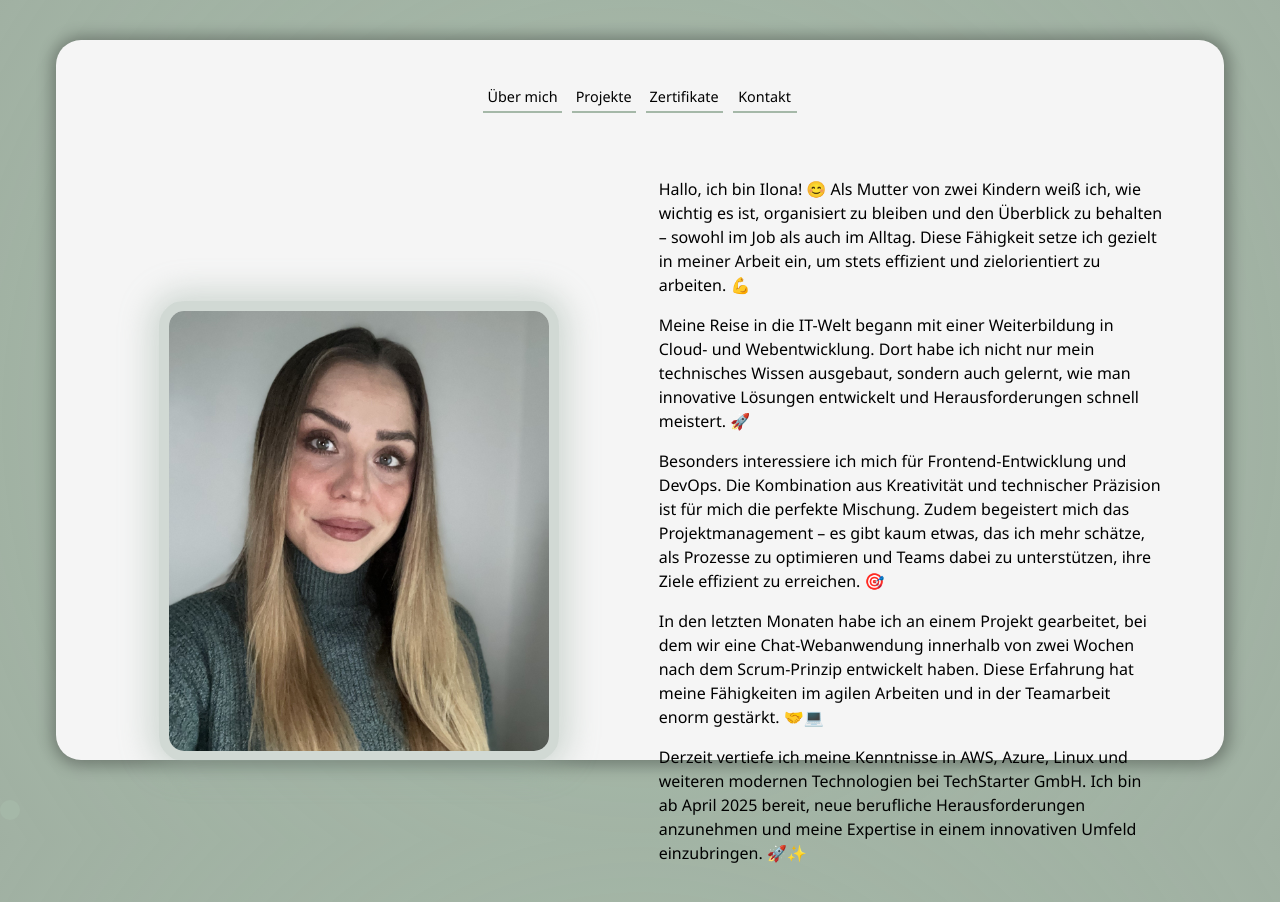
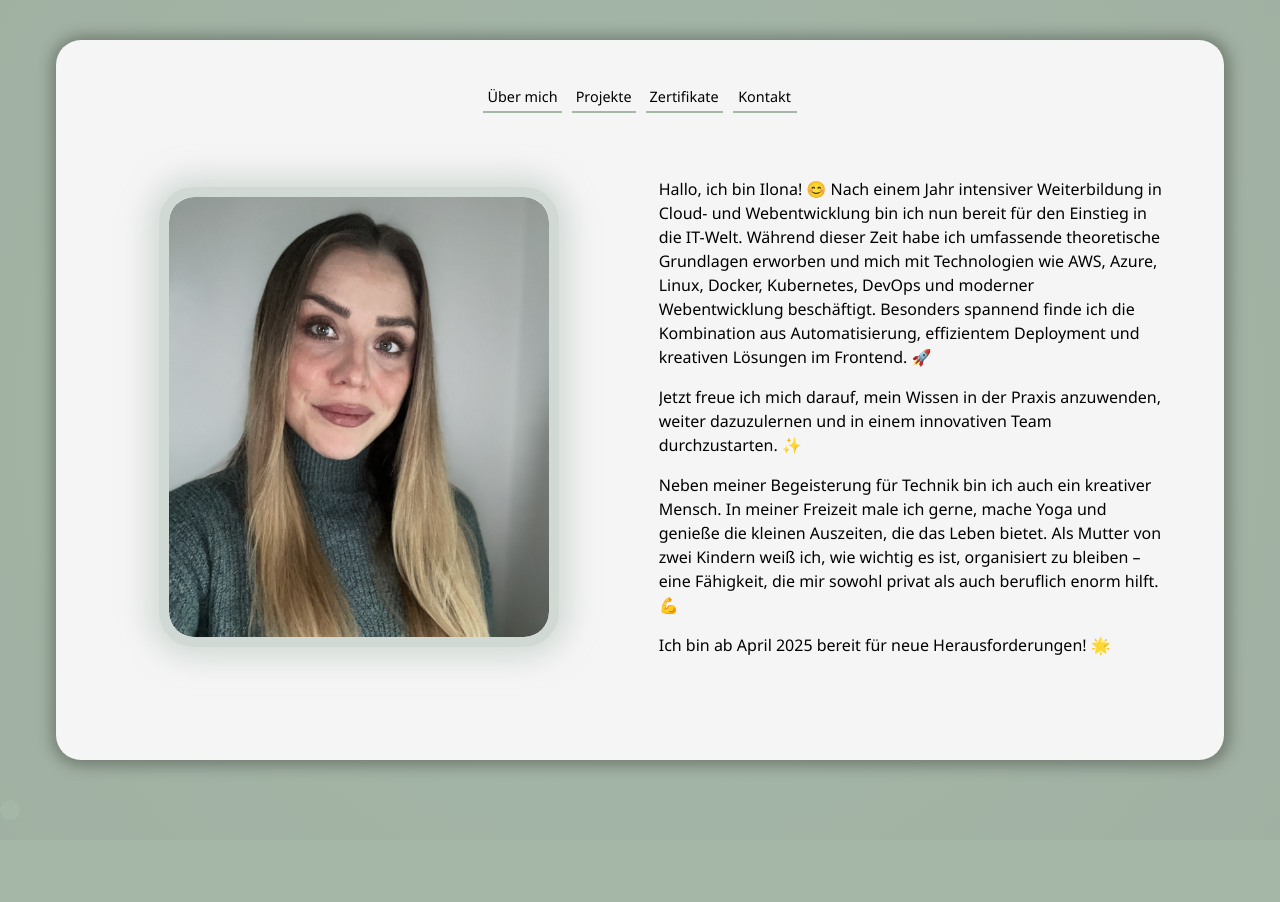
Before and after one commit to ilonagoergens/mein-portfolio, a React (Vite) app: page / in a window 1280 px wide. Shown: the top 902 px of the page. After the commit the page ends 840 px from the top, so only its background shows below. Built offline with nearby package versions, Linux system fonts and the light colour scheme.

Commit message:
Alles mögliche

```diff
--- a/package.json
+++ b/package.json
@@ -19,7 +19,8 @@
     "particles-bg": "^2.5.5",
     "react": "^18.3.1",
     "react-dom": "^18.3.1",
-    "rellax": "^1.12.1"
+    "rellax": "^1.12.1",
+    "swiper": "^11.2.2"
   },
   "devDependencies": {
     "@eslint/js": "^9.13.0",
--- a/src/App.jsx
+++ b/src/App.jsx
@@ -11,9 +11,7 @@ import AzureImage from "./assets/azure.png";
 import ScrumImage from "./assets/scrum.png";
 import { ThemeProvider, createTheme } from "@mui/material/styles";
 import "./style.css";
-import { Accordion, AccordionSummary, AccordionDetails } from "@mui/material";
-import ExpandMoreIcon from "@mui/icons-material/ExpandMore";
-import myVideo from "./assets/Kaiwa.mp4";
+import KaiwaVideo from '/public/Kaiwa.mp4';
 
 const theme = createTheme({
   typography: {
@@ -71,9 +69,20 @@ function NavButton({ label, onClick }) {
 
 function App() {
   const [activeContent, setActiveContent] = useState("home");
+  const [activeProject, setActiveProject] = useState(null); // Hier den activeProject-State hinzufügen
+  const [videoEnded, setVideoEnded] = useState(false);
+
+  const handleRestartVideo = () => {
+    setVideoEnded(false); // Zurücksetzen der videoEnded-Flag
+  };
 
   const handleClick = (content) => {
     setActiveContent(content);
+  };
+
+    // Funktion zum Umschalten des aktiven Projekts
+    const handleProjectClick = (projectId) => {
+      setActiveProject(activeProject === projectId ? null : projectId); // Setzt das Projekt oder setzt es zurück
     };
 
   useEffect(() => {
@@ -195,6 +204,9 @@ function App() {
     };
   }, []);
 
+
+
+
   return (
     <ThemeProvider theme={theme}>
       <Box
@@ -311,46 +323,32 @@ function App() {
                     }}
                   >
                     <p>
-                      {" "}
-                      Hallo, ich bin Ilona! 😊 Als Mutter von zwei Kindern weiß
-                      ich, wie wichtig es ist, organisiert zu bleiben und den
-                      Überblick zu behalten – sowohl im Job als auch im Alltag.
-                      Diese Fähigkeit setze ich gezielt in meiner Arbeit ein, um
-                      stets effizient und zielorientiert zu arbeiten. 💪{" "}
-                    </p>{" "}
+                      Hallo, ich bin Ilona! 😊 Nach einem Jahr intensiver
+                      Weiterbildung in Cloud- und Webentwicklung bin ich nun
+                      bereit für den Einstieg in die IT-Welt. Während dieser
+                      Zeit habe ich umfassende theoretische Grundlagen erworben
+                      und mich mit Technologien wie AWS, Azure, Linux, Docker,
+                      Kubernetes, DevOps und moderner Webentwicklung
+                      beschäftigt. Besonders spannend finde ich die Kombination
+                      aus Automatisierung, effizientem Deployment und kreativen
+                      Lösungen im Frontend. 🚀
+                    </p>
                     <p>
-                      {" "}
-                      Meine Reise in die IT-Welt begann mit einer Weiterbildung
-                      in Cloud- und Webentwicklung. Dort habe ich nicht nur mein
-                      technisches Wissen ausgebaut, sondern auch gelernt, wie
-                      man innovative Lösungen entwickelt und Herausforderungen
-                      schnell meistert. 🚀{" "}
-                    </p>{" "}
+                      Jetzt freue ich mich darauf, mein Wissen in der Praxis
+                      anzuwenden, weiter dazuzulernen und in einem innovativen
+                      Team durchzustarten. ✨
+                    </p>
                     <p>
-                      {" "}
-                      Besonders interessiere ich mich für Frontend-Entwicklung
-                      und DevOps. Die Kombination aus Kreativität und
-                      technischer Präzision ist für mich die perfekte Mischung.
-                      Zudem begeistert mich das Projektmanagement – es gibt kaum
-                      etwas, das ich mehr schätze, als Prozesse zu optimieren
-                      und Teams dabei zu unterstützen, ihre Ziele effizient zu
-                      erreichen. 🎯{" "}
-                    </p>{" "}
+                      Neben meiner Begeisterung für Technik bin ich auch ein
+                      kreativer Mensch. In meiner Freizeit male ich gerne, mache
+                      Yoga und genieße die kleinen Auszeiten, die das Leben
+                      bietet. Als Mutter von zwei Kindern weiß ich, wie wichtig
+                      es ist, organisiert zu bleiben – eine Fähigkeit, die mir
+                      sowohl privat als auch beruflich enorm hilft. 💪
+                    </p>
                     <p>
-                      {" "}
-                      In den letzten Monaten habe ich an einem Projekt
-                      gearbeitet, bei dem wir eine Chat-Webanwendung innerhalb
-                      von zwei Wochen nach dem Scrum-Prinzip entwickelt haben.
-                      Diese Erfahrung hat meine Fähigkeiten im agilen Arbeiten
-                      und in der Teamarbeit enorm gestärkt. 🤝💻{" "}
-                    </p>{" "}
-                    <p>
-                      {" "}
-                      Derzeit vertiefe ich meine Kenntnisse in AWS, Azure, Linux
-                      und weiteren modernen Technologien bei TechStarter GmbH.
-                      Ich bin ab April 2025 bereit, neue berufliche
-                      Herausforderungen anzunehmen und meine Expertise in einem
-                      innovativen Umfeld einzubringen. 🚀✨{" "}
+                      Ich bin ab April 2025 bereit für neue Herausforderungen!
+                      🌟
                     </p>
                   </Typography>
                 </Box>
@@ -368,85 +366,116 @@ function App() {
         fontWeight: "bold",
         marginBottom: 2,
         color: "#333",
-        fontSize: { xs: '1.5rem', sm: '2rem' }, // Flexibilität für kleinere Bildschirme
+        fontSize: { xs: "1.5rem", sm: "2rem" },
       }}
     >
+      {/* Hier könnte der Titel deines Projekts stehen */}
     </Typography>
 
-    <Typography
-      variant="body1"
+    {/* Projekt 1 */}
+    <Box
       sx={{
+        boxShadow: 2,
+        borderRadius: 2,
+        backgroundColor: "#f5f5f5",
+        padding: 3,
         textAlign: "center",
-        marginBottom: 3,
-        color: "#555",
-        fontSize: { xs: '1rem', sm: '1.2rem' }, // Anpassung je nach Bildschirmgröße
+        cursor: "pointer",
+        transition: "transform 0.3s",
+        margin: "0 auto",
+        width: "100%",
+        maxWidth: 600,
+        "&:hover": {
+          transform: "scale(1.05)",
+        },
+        transform: activeProject === 1 ? 'scale(1.2)' : 'scale(1)',
+      }}
+      onClick={() => handleProjectClick(1)}
+    >
+      <Typography variant="h6">Chat Web App</Typography>
+      <Typography variant="body2" sx={{ color: "#555" }}>
+        Mit einem dreiköpfigen Team haben wir diese Chat-Webanwendung entwickelt. Hier ist auch eine Präsentation des Projekts, die du dir ansehen kannst 👉🏼
+        <a
+          href="https://docs.google.com/presentation/d/e/2PACX-1vQD-Rg4rOEsn1XyzAamP5bCGOn7uCDO1C6RhJwJLwB35IXDUTTqaP5ORa-jogCjMw/pub?start=false&loop=false&delayms=3000"
+          target="_blank"
+          rel="noopener noreferrer"
+          style={{
+            color: "#0070f3",
+            textDecoration: "underline",
           }}
         >
+          Projektpräsentation
+        </a>
+        {" "}
+        und hier ist der GitHub-Link zum Projekt 👉🏼
+        <a
+          href="https://github.com/ilonagoergens/Kaiwa"
+          target="_blank"
+          rel="noopener noreferrer"
+          style={{
+            color: "#0070f3",
+            textDecoration: "underline",
+          }}
+        >
+          GitHub-Projekt
+        </a>
       </Typography>
+    </Box>
 
-    {/* Video in einer Box */}
+    {/* Hinweistext und Video, die nur erscheinen, wenn dieses Projekt aktiv ist */}
+    {activeProject === 1 && !videoEnded ? (
+      <>
         <Box
           sx={{
-        marginLeft: "25%",
+            marginLeft: "auto",
+            marginRight: "auto",
             display: "flex",
             justifyContent: "center",
             alignItems: "center",
             width: "100%",
-        maxWidth: 560,
-        marginBottom: 3,
+            maxWidth: 760,
+            position: "relative",  // Relative Positionierung für das Layout
+            top: "-150px",  // Verschiebe das Element leicht nach oben
             boxShadow: 2,
             borderRadius: 2,
             overflow: "hidden",
             backgroundColor: "#f9f9f9",
             padding: 2,
+            transition: 'transform 0.3s',
           }}
         >
-      <video width="100%" height="auto" controls>
-        <source src={myVideo} type="video/mp4" />
+          <video
+            width="100%"
+            height="auto"
+            controls
+            style={{
+              objectFit: "contain",  // Verhindert das Abschneiden des Videos
+              maxHeight: "80vh",  // Maximale Höhe des Videos anpassen
+            }}
+            onEnded={() => setVideoEnded(true)} // Video zu Ende -> State aktualisieren
+          >
+            <source src={KaiwaVideo} type="video/mp4" />
             Dein Browser unterstützt dieses Video-Format nicht.
           </video>
         </Box>
-
-    {/* GitHub-Link */}
-    <div style={{ textAlign: "center", marginBottom: 3 }}>
-      <Typography variant="body2" sx={{ color: "#0070f3" }}>
-        Schau dir das Projekt auf GitHub an:
-        <a
-          href="https://github.com/deinBenutzername/deinProjekt"
-          target="_blank"
-          rel="noopener noreferrer"
-          style={{ color: "#0070f3", textDecoration: "underline" }}
+      </>
+    ) : (
+      <Typography
+        variant="body1"
+        sx={{
+          textAlign: "center",
+          color: "#555",
+          marginTop: 2,
+          marginBottom: 2,
+        }}
+        onClick={handleRestartVideo} // Klick auf den Text zurücksetzt den Zustand
       >
-          GitHub Repo
-        </a>
+        {videoEnded
+          ? "Das Video ist jetzt fertig! Klicke hier, um es erneut anzusehen."
+          : "Klicke hier, um das Video des Projekts anzusehen!"
+        }
       </Typography>
-    </div>
-
-    {/* Aufklappbare Beschreibung */}
-    <Accordion sx={{ marginBottom: 3 }}>
-      <AccordionSummary expandIcon={<ExpandMoreIcon />} sx={{ backgroundColor: "#f5f5f5" }}>
-        <Typography variant="body2" sx={{ color: "#333" }}>
-          Projektbeschreibung
-        </Typography>
-      </AccordionSummary>
-      <AccordionDetails sx={{ backgroundColor: "#fafafa" }}>
-        <Typography variant="body2" sx={{ color: "#555" }}>
-          Mit einem dreiköpfigen Team haben wir diese Chat-Webanwendung entwickelt. Wir haben uns auf ein
-          einfaches Design konzentriert und die Benutzeroberfläche so benutzerfreundlich wie möglich gestaltet.
-          Hier ist auch eine Präsentation des Projekts, die du dir ansehen kannst:
-          <a
-            href="https://deinLinkzurPräsentation"
-            target="_blank"
-            rel="noopener noreferrer"
-            style={{ color: "#0070f3", textDecoration: "underline" }}
-          >
-            Projektpräsentation
-          </a>
-          .
-        </Typography>
-      </AccordionDetails>
-    </Accordion>
-
+    )}
   </>
 )}
 
--- a/src/style.css
+++ b/src/style.css
@@ -19,76 +19,96 @@ body {
 /* Container für das Bild */
 .image-container {
   position: relative;
-  margin-top: 20px;
   width: 100%;
   max-width: 400px;
-  overflow: hidden; /* Verhindert Überlauf des Bildes aus den abgerundeten Ecken */
-  border-radius: 25px; /* Gleiche Abrundung wie das Bild */
-  border: 10px solid rgba(156, 175, 163, 0.4); /* Salbeigrüner Rand */
-  box-shadow: 0 0 30px 10px rgba(156, 175, 163, 0.4); /* Verschwommener Rand zu Beginn */
-  animation: clipReveal 1.5s ease-out; /* Animation für das Bild */
-}
-
-@keyframes clipReveal {
-  0% {
-    clip-path: polygon(0 0, 0 0, 0 100%, 0% 100%); /* Zu Beginn: Bild ist unsichtbar */
-  }
-  100% {
-    clip-path: polygon(0 0, 100% 0, 100% 100%, 0 100%); /* Am Ende: Bild vollständig sichtbar */
-  }
+  height: auto;
+  overflow: hidden;
+  border-radius: 35px;
+  border: 10px solid rgba(156, 175, 163, 0.4);
+  box-shadow: 0 0 30px 10px rgba(156, 175, 163, 0.4);
+  animation: clipReveal 1.5s ease-out;
+  margin: 0 auto; /* Zentriert den Container */
+  display: flex;
+  justify-content: center; /* Horizontal zentrieren */
+  align-items: flex-start; /* Bild bleibt oben auf Handys */
 }
 
 /* Das Bild selbst */
 .image {
-  width: 100%; /* Bild nimmt die volle Breite des Containers ein */
-  max-width: 400px; /* Maximalbreite des Bildes */
-  height: auto; /* Höhe bleibt proportional */
-  object-fit: cover; /* Das Bild füllt den Container aus, ohne Verzerrung */
-  object-position: center; /* Zentriert das Bild, falls es zugeschnitten wird */
-  display: block; /* Entfernt jegliche zusätzliche Abstände um das Bild */
-  opacity: 1; /* Bild ist immer sichtbar */
-  animation: fadeIn 1.5s ease-out; /* Verzögerte Einblend-Animation für das Bild */
+  width: 100%;
+  height: auto;
+  object-fit: cover;
+  object-position: center;
+  display: block;
+  opacity: 1;
+  animation: fadeIn 1.5s ease-out;
+  border-radius: 25px;
 }
 
+/* Animationskeyframes */
 @keyframes fadeIn {
   0% {
-    opacity: 0; /* Anfangs unsichtbar */
+    opacity: 0;
   }
   100% {
-    opacity: 1; /* Am Ende vollständig sichtbar */
+    opacity: 1;
   }
 }
 
 /* Responsives Styling für kleinere Bildschirme */
 @media (max-width: 600px) {
   .image-container {
-    margin-top: 0.0%;
-    margin-left: 25%;
-    border-radius: 0%;
-    border: none; /* Rand bei kleinen Bildschirmen entfernen */
-    box-shadow: none; /* Schatten bei kleinen Bildschirmen entfernen */
+    margin-top: 0;
+    margin-left: auto;
+    margin-right: auto;
+    border: none;
+    box-shadow: none;
+    border-radius: 15px;
+    justify-content: center; /* Horizontal zentrieren */
+    align-items: flex-start; /* Bild bleibt oben */
   }
   .image {
     width: 80%;
-    max-width: 70px;
+    max-width: 200px;
+    height: auto;
+    border-radius: 15px;
   }
 }
 
-@media (max-width: 200px) {
+@media (max-width: 480px) {
   .image-container {
+    margin-top: 0;
+    margin-left: auto;
+    margin-right: auto;
+    border: none;
+    box-shadow: none;
+    border-radius: 10px;
+    justify-content: center; /* Horizontal zentrieren */
+    align-items: flex-start; /* Bild bleibt oben */
   }
   .image {
     width: 70%;
-    max-width: 250px;
+    max-width: 150px;
+    height: auto;
+    border-radius: 10px;
   }
 }
 
 @media (max-width: 320px) {
   .image-container {
-    box-shadow: none; /* Schatten bei super kleinen Geräten entfernen */
+    margin-top: 0;
+    margin-left: auto;
+    margin-right: auto;
+    border: none;
+    box-shadow: none;
+    border-radius: 5px;
+    justify-content: center; /* Horizontal zentrieren */
+    align-items: flex-start; /* Bild bleibt oben */
   }
   .image {
     width: 60%;
-    max-width: 200px;
+    max-width: 120px;
+    height: auto;
+    border-radius: 5px;
   }
 }
```
Also changed, not shown: 2 other files (tests, documents, lock files or other folders). Lines whose indentation alone changed are shown as unchanged.
